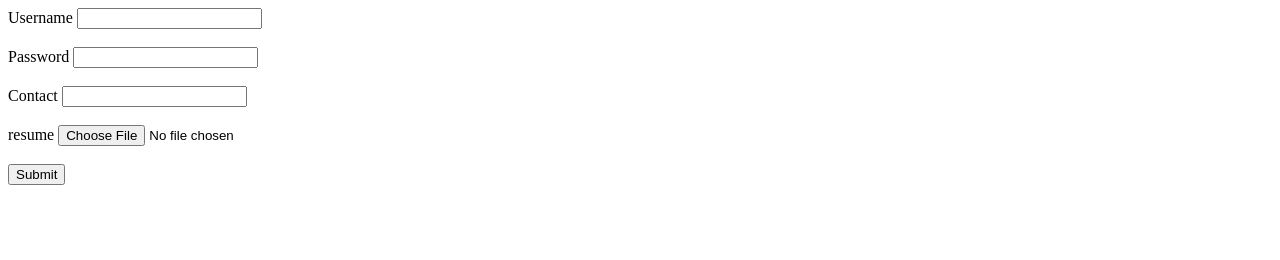
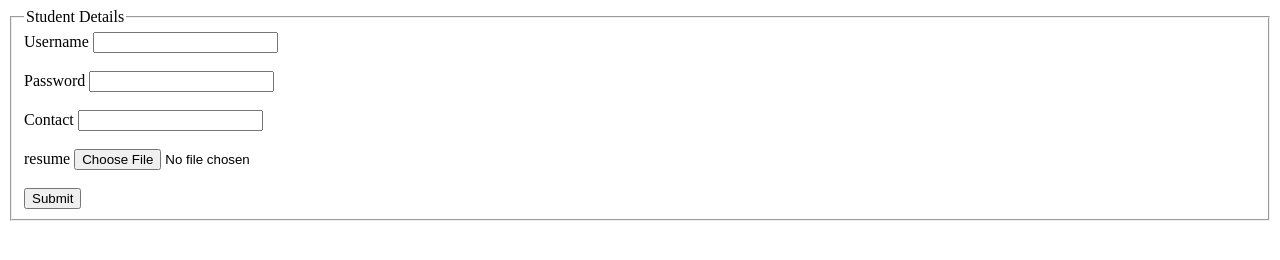
Before and after one commit to Ramesh-sh-1819/Ramesh, a plain HTML site: page index.html in a window 1280 px wide. Drawn offline with Linux system fonts and the light colour scheme.

Commit message:
Update index.html

```diff
--- a/index.html
+++ b/index.html
@@ -5,7 +5,8 @@
     <title>Student Details</title>
 </head>
 <body>
-    <form action="" >
+    <form action="message.html" >
+        <fieldset> <legend>Student Details</legend>
         <label for="uname">Username</label>
         <input type="text" id="uname" name="uname" pattern="[a-zA-Z]{4-10}">
         <br><br>
@@ -19,11 +20,7 @@
         <input type="file" id="rs" name="rs">
         <br><br>
         <input type="submit" >
-
-
-
-
-
+     </fieldset>
 
     </form>
 
```
